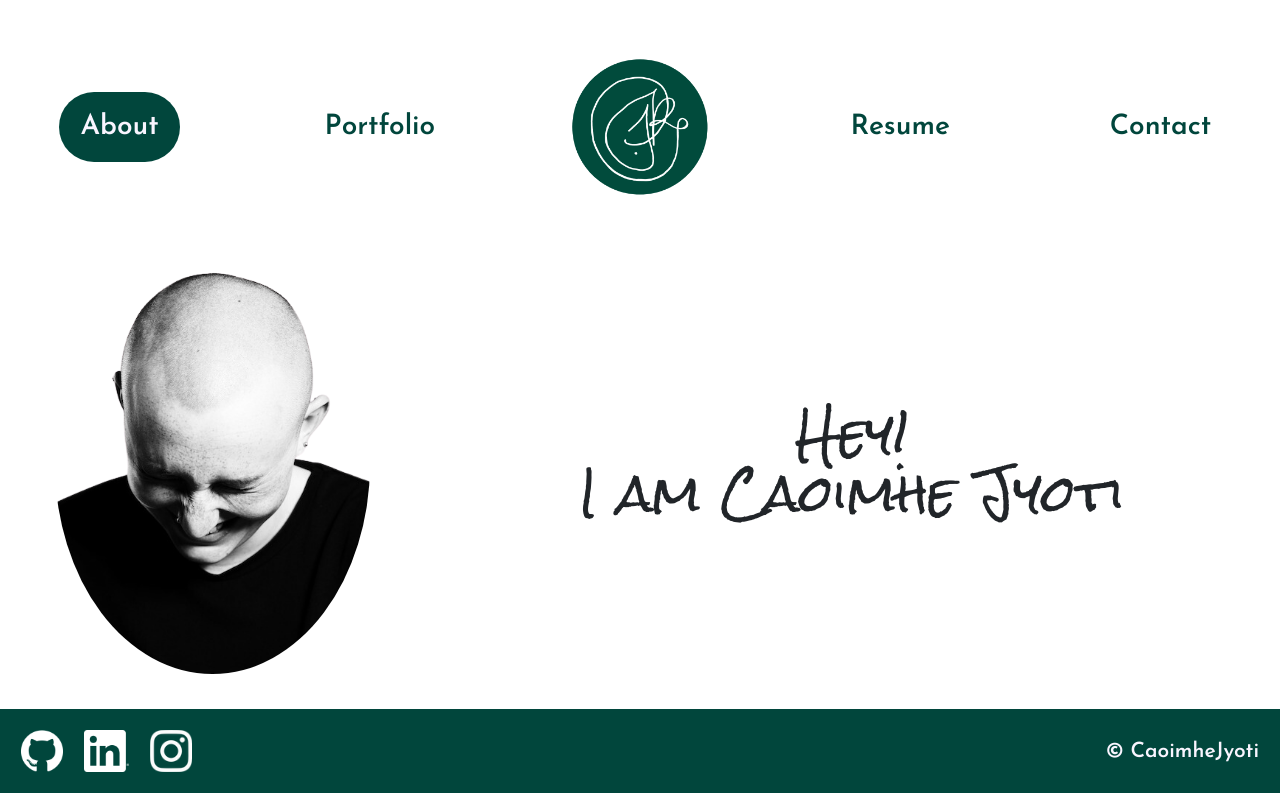
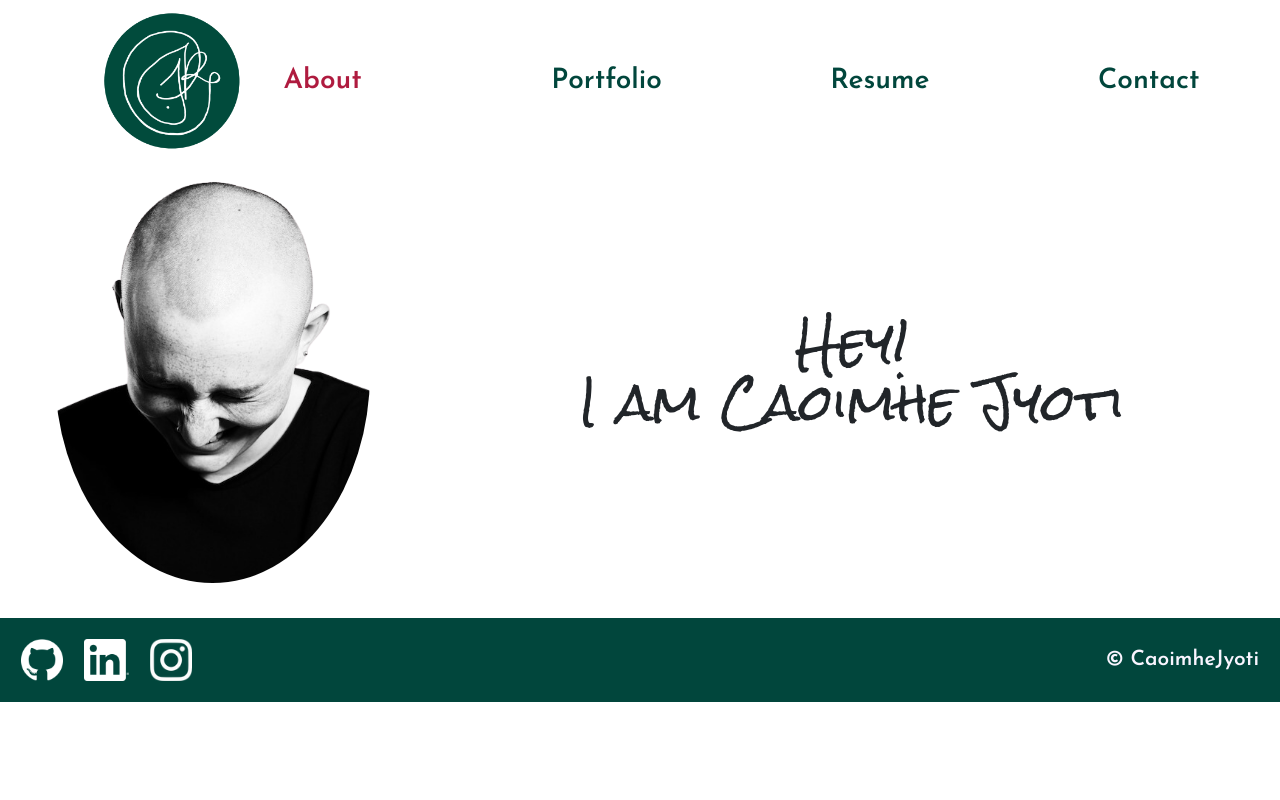
Before and after one commit to caoimhejyoti/caoimhejyoti-react, a React (Create React App) app: page / in a window 1280 px wide. Built offline with nearby package versions, Linux system fonts and the light colour scheme.

Commit message:
updating navigation design

```diff
--- a/src/layout/Navigation.js
+++ b/src/layout/Navigation.js
@@ -1,4 +1,7 @@
 import React from "react";
+import { ThemeProvider } from "@mui/material/styles";
+import inputTheme from "./../style/theme";
+import { Container, Nav, Navbar } from "react-bootstrap";
 import logo from "../assets/img/caoimheJyoti-logo.png";
 
 const logoStyle = {
@@ -9,69 +12,127 @@ const logoStyle = {
 // Here we are using object destructuring assignment to pluck off our variables from the props object
 // We assign them to their own variable names
 function Navigation({ currentPage, handlePageChange }) {
+  function navigationActiveWhen(pageName) {
+    return currentPage === pageName ? " navigation-active " : "navigation ";
+  }
   return (
-    <ul className="nav row ">
-      <li className="navigation nav-item col ">
-        <a
+    <Navbar collapseOnSelect expand="sm">
+      <ThemeProvider theme={inputTheme}>
+        <Container>
+          <Navbar.Brand
             href="#about"
             onClick={() => handlePageChange("About")}
-          // Check to see if the currentPage is `About`, and if so we use the active link class from bootstrap. Otherwise, we set it to a normal nav-link
-          className={
-            currentPage === "About" ? " navigation-active " : "navigation "
-          }
+            className=" navigation mx-sm-2 mx-md-4"
+          >
+            <img style={logoStyle} src={logo} alt="CaoimheJyoti logo" />
+          </Navbar.Brand>
+          <Navbar.Toggle
+            aria-controls="responsive-navbar-nav"
+            className="toggle"
+          />
+          <Navbar.Collapse id="responsive-navbar-nav">
+            <Nav className="d-flex justify-content-between w-100">
+              <Nav.Item
+                href="#about"
+                onClick={() => handlePageChange("About")}
+                className={navigationActiveWhen("About") + "mx-sm-2 mx-md-0"}
               >
                 About
-        </a>
-      </li>
-      <li className="navigation nav-item col ">
-        <a
+              </Nav.Item>
+
+              <Nav.Item
                 href="#portfolio"
                 onClick={() => handlePageChange("Portfolio")}
-          // Check to see if the currentPage is `Portfolio`, and if so we use the active link class from bootstrap. Otherwise, we set it to a normal nav-link
                 className={
-            currentPage === "Portfolio" ? "navigation-active " : "navigation "
+                  navigationActiveWhen("Portfolio") + "mx-sm-2 mx-md-0"
                 }
               >
                 Portfolio
-        </a>
-      </li>
-      <li className="navigation nav-item col ">
-        <a
-          href="#about"
-          onClick={() => handlePageChange("About")}
-          // This is a conditional (ternary) operator that checks to see if the current page is "About"
-          // If it is, we set the current page to 'nav-link-active', otherwise we set it to 'nav-link'
-          className={currentPage === "About" ? "nav-link active" : "nav-link "}
-        >
-          <img style={logoStyle} src={logo} alt="CaoimheJyoti logo" />
-        </a>
-      </li>
-      <li className="navigation nav-item col">
-        <a
+              </Nav.Item>
+
+              <Nav.Item
                 href="#resume"
                 onClick={() => handlePageChange("Resume")}
-          // Check to see if the currentPage is `Resume`, and if so we use the active link class from bootstrap. Otherwise, we set it to a normal nav-link
-          className={
-            currentPage === "Resume" ? "navigation-active " : "navigation "
-          }
+                className={navigationActiveWhen("Resume") + "mx-sm-2 mx-md-0"}
               >
                 Resume
-        </a>
-      </li>
-      <li className="navigation nav-item col">
-        <a
+              </Nav.Item>
+              <Nav.Item
                 href="#contact"
                 onClick={() => handlePageChange("Contact")}
-          // Check to see if the currentPage is `Contact`, and if so we use the active link class from bootstrap. Otherwise, we set it to a normal nav-link
-          className={
-            currentPage === "Contact" ? "navigation-active " : "navigation  "
-          }
+                className={navigationActiveWhen("Contact") + "mx-sm-2 mx-md-0"}
               >
                 Contact
-        </a>
-      </li>
-    </ul>
+              </Nav.Item>
+            </Nav>
+          </Navbar.Collapse>
+        </Container>
+      </ThemeProvider>
+    </Navbar>
   );
 }
 
 export default Navigation;
+
+// NOTE: Original NAVBAR
+// <ul className="nav row ">
+//   <li className="navigation nav-item col ">
+//     <a
+//       href="#about"
+//       onClick={() => handlePageChange("About")}
+//       // Check to see if the currentPage is `About`, and if so we use the active link class from bootstrap. Otherwise, we set it to a normal nav-link
+//       className={
+//         currentPage === "About" ? " navigation-active " : "navigation "
+//       }
+//     >
+//       About
+//     </a>
+//   </li>
+//   <li className="navigation nav-item col ">
+//     <a
+//       href="#portfolio"
+//       onClick={() => handlePageChange("Portfolio")}
+//       // Check to see if the currentPage is `Portfolio`, and if so we use the active link class from bootstrap. Otherwise, we set it to a normal nav-link
+//       className={
+//         currentPage === "Portfolio" ? "navigation-active " : "navigation "
+//       }
+//     >
+//       Portfolio
+//     </a>
+//   </li>
+//   <li className="navigation nav-item col ">
+//     <a
+//       href="#about"
+//       onClick={() => handlePageChange("About")}
+//       // This is a conditional (ternary) operator that checks to see if the current page is "About"
+//       // If it is, we set the current page to 'nav-link-active', otherwise we set it to 'nav-link'
+//       className={currentPage === "About" ? "nav-link active" : "nav-link "}
+//     >
+//       <img style={logoStyle} src={logo} alt="CaoimheJyoti logo" />
+//     </a>
+//   </li>
+//   <li className="navigation nav-item col">
+//     <a
+//       href="#resume"
+//       onClick={() => handlePageChange("Resume")}
+//       // Check to see if the currentPage is `Resume`, and if so we use the active link class from bootstrap. Otherwise, we set it to a normal nav-link
+//       className={
+//         currentPage === "Resume" ? "navigation-active " : "navigation "
+//       }
+//     >
+//       Resume
+//     </a>
+//   </li>
+//   <li className="navigation nav-item col">
+//     <a
+//       href="#contact"
+//       onClick={() => handlePageChange("Contact")}
+//       // Check to see if the currentPage is `Contact`, and if so we use the active link class from bootstrap. Otherwise, we set it to a normal nav-link
+//       className={
+//         currentPage === "Contact" ? "navigation-active " : "navigation  "
+//       }
+//     >
+//       Contact
+//     </a>
+//   </li>
+// </ul>
--- a/src/style/App.css
+++ b/src/style/App.css
@@ -42,7 +42,7 @@ h4 {
 }
 
 .navigation {
-  /* font-family: var(--secondaryFont); */
+  font-family: var(--secondaryFont);
   font-size: 2rem;
   padding: 50px 0px;
   display: flex;
@@ -58,14 +58,24 @@ h4 {
 }
 
 .navigation-active{
-  background: var(--main-colour);
-  color: var(--background);
-  border-radius: 50rem;
+  /* background: var(--main-colour); */
+  color: var(--contrast-colour);
+  font-family: var(--secondaryFont);
+  font-size: 2rem;
+  display: flex;
+  justify-content: center;
+  align-items: center;
+  border-radius: 20px;
   padding: 1.5rem;
   text-decoration: none;
 }
 .navigation-active:hover{
   color: var(--highlight);
+}
+
+.toggle{
+  background-color: var(--main-colour);
+  color: var(--background);
 }
 
 li {
```
Lines whose indentation alone changed are shown as unchanged.
